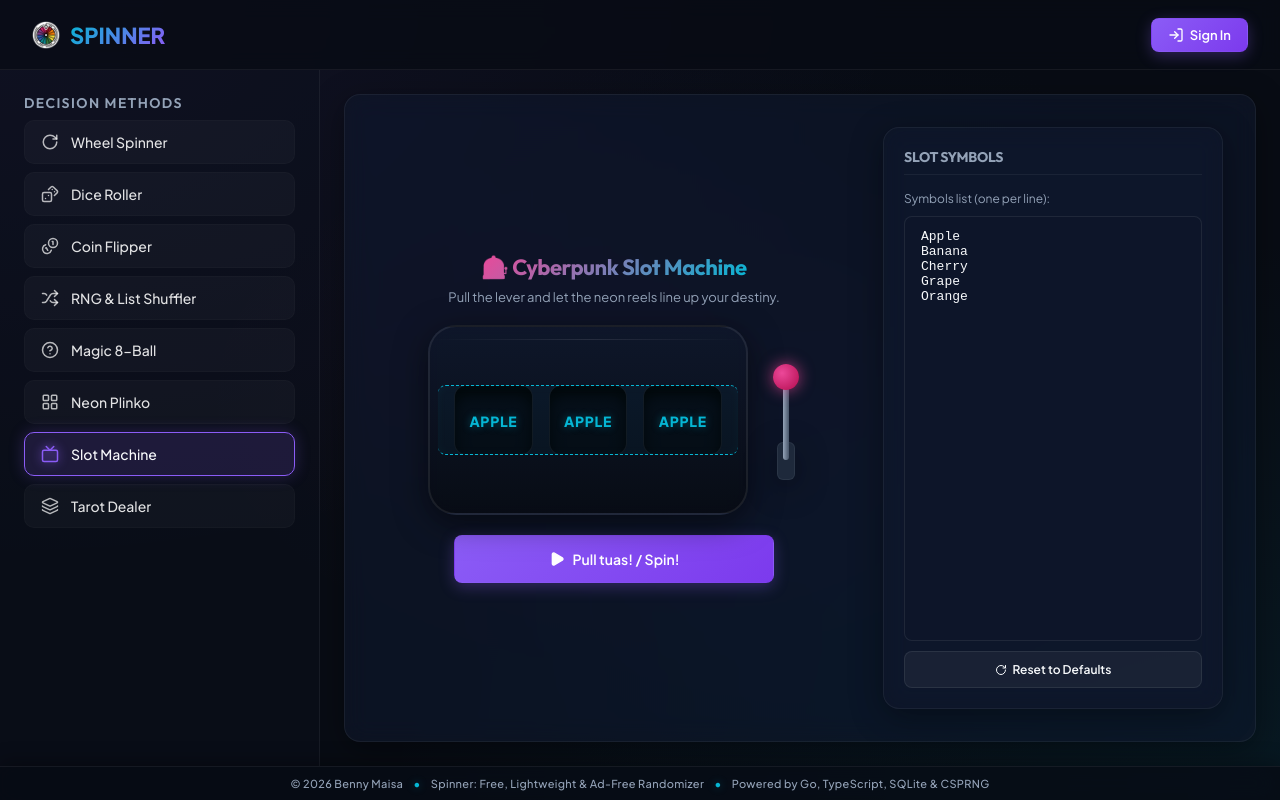
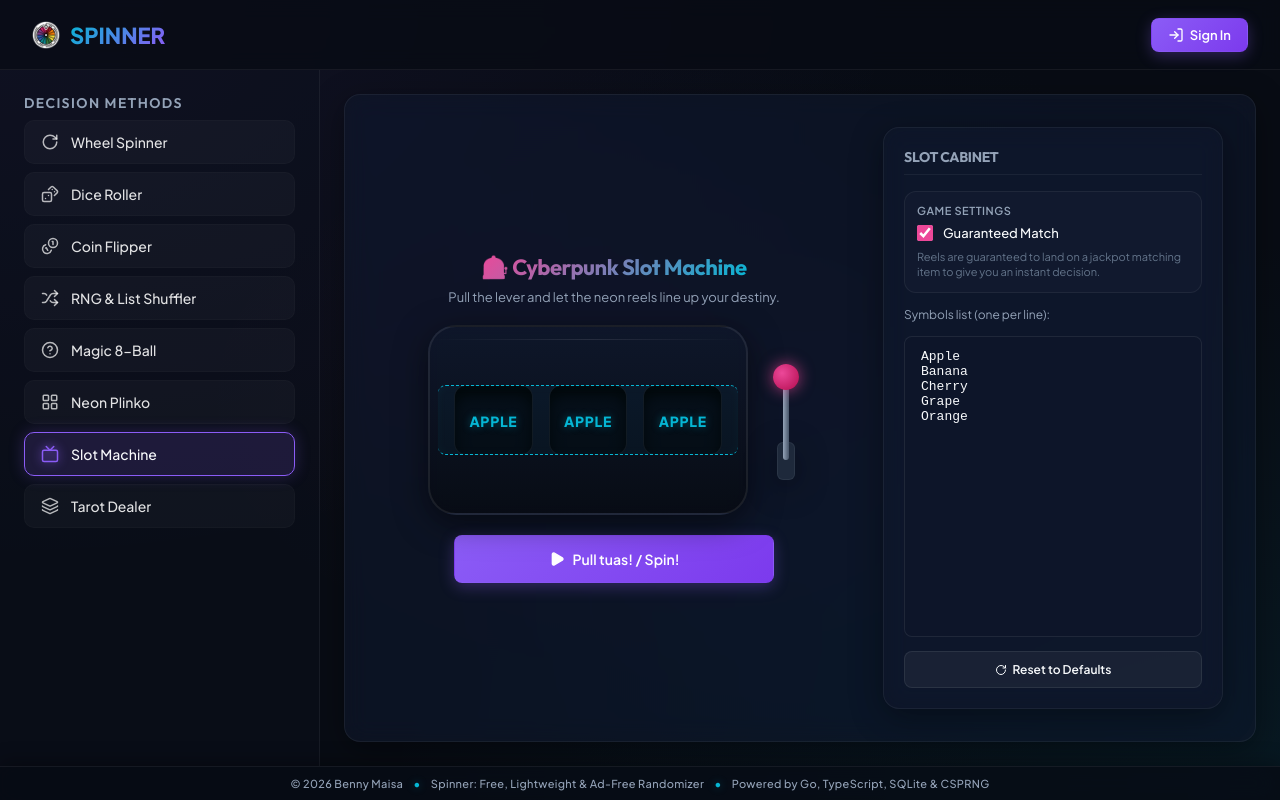
Before and after one commit to alexmaisa/spinner, a React (Vite) app in the folder frontend/: page / in a window 1280 px wide. Both pictures are taken after a click on the button "Slot Machine". Built offline with nearby package versions, Linux system fonts and the light colour scheme.

Commit message:
feat(frontend): allow slot machine reels to spin independently with new guaranteed match toggle

```diff
--- a/frontend/src/components/SlotMachine.tsx
+++ b/frontend/src/components/SlotMachine.tsx
@@ -6,6 +6,9 @@ export const SlotMachine: React.FC = () => {
   const [isSpinning, setIsSpinning] = useState(false);
   const [leverPulled, setLeverPulled] = useState(false);
   const [winner, setWinner] = useState<string | null>(null);
+  const [guaranteedMatch, setGuaranteedMatch] = useState(true);
+  const [gameResult, setGameResult] = useState<'win' | 'lose' | null>(null);
+  const [stoppedItems, setStoppedItems] = useState<string[]>([]);
 
   // Reels states
   const [reelOffsets, setReelOffsets] = useState<number[]>([0, 0, 0]);
@@ -26,11 +29,30 @@ export const SlotMachine: React.FC = () => {
     setIsSpinning(true);
     setLeverPulled(true);
     setWinner(null);
+    setGameResult(null);
     setOptionsList(items);
 
-    // Dynamic selection (Single winning item)
-    const winningIdx = Math.floor(Math.random() * items.length);
-    const winItem = items[winningIdx];
+    // Dynamic selection for the 3 reels
+    let idx1 = 0;
+    let idx2 = 0;
+    let idx3 = 0;
+
+    if (guaranteedMatch) {
+      // All reels stop on the same winning item
+      const winIdx = Math.floor(Math.random() * items.length);
+      idx1 = winIdx;
+      idx2 = winIdx;
+      idx3 = winIdx;
+    } else {
+      // Independent reels stop on random items
+      idx1 = Math.floor(Math.random() * items.length);
+      idx2 = Math.floor(Math.random() * items.length);
+      idx3 = Math.floor(Math.random() * items.length);
+    }
+
+    const item1 = items[idx1];
+    const item2 = items[idx2];
+    const item3 = items[idx3];
 
     // Trigger physical lever pull animation reset
     setTimeout(() => setLeverPulled(false), 400);
@@ -40,9 +62,9 @@ export const SlotMachine: React.FC = () => {
     const listHeight = items.length * itemHeight;
 
     const targetOffsets = [
-      -(winningIdx * itemHeight + listHeight * (repeats - 3)),
-      -(winningIdx * itemHeight + listHeight * (repeats - 2)),
-      -(winningIdx * itemHeight + listHeight * (repeats - 1))
+      -(idx1 * itemHeight + listHeight * (repeats - 3)),
+      -(idx2 * itemHeight + listHeight * (repeats - 2)),
+      -(idx3 * itemHeight + listHeight * (repeats - 1))
     ];
 
     // Spin Reel 1
@@ -62,7 +84,15 @@ export const SlotMachine: React.FC = () => {
 
     // Finished rolling trigger (Reel 3 finishes at 3.3 seconds total)
     setTimeout(() => {
-      setWinner(winItem);
+      const isWin = item1 === item2 && item2 === item3;
+      setStoppedItems([item1, item2, item3]);
+      if (isWin) {
+        setWinner(item1);
+        setGameResult('win');
+      } else {
+        setWinner(null);
+        setGameResult('lose');
+      }
       setIsSpinning(false);
     }, 3300);
   };
@@ -239,19 +269,40 @@ export const SlotMachine: React.FC = () => {
 
         {/* Spin trigger & Winner message display */}
         <div style={{ width: '100%', maxWidth: '320px', display: 'flex', flexDirection: 'column', gap: '14px' }}>
-          {winner && !isSpinning && (
+          {!isSpinning && gameResult === 'win' && winner && (
             <div className="pulse-glow glass-panel floating" style={{
-              padding: '10px 24px',
+              padding: '12px 24px',
               background: 'rgba(15, 23, 42, 0.95)',
-              border: '1px solid var(--neon-pink)',
+              border: '2.5px solid var(--neon-pink)',
               color: 'var(--text-primary)',
               fontSize: '15px',
               fontWeight: 'bold',
               borderRadius: '20px',
               textAlign: 'center',
-              alignSelf: 'center'
+              alignSelf: 'center',
+              boxShadow: '0 0 20px var(--neon-pink-glow)'
             }}>
-              Match! Winner: <span style={{ color: 'var(--neon-pink)', fontSize: '18px' }}>{winner}</span>
+              🎉 JACKPOT! Winner: <span style={{ color: 'var(--neon-pink)', fontSize: '18px', textShadow: '0 0 8px var(--neon-pink-glow)' }}>{winner}</span>
+            </div>
+          )}
+
+          {!isSpinning && gameResult === 'lose' && stoppedItems.length === 3 && (
+            <div className="glass-panel" style={{
+              padding: '12px 20px',
+              background: 'rgba(30, 41, 59, 0.7)',
+              border: '1px solid rgba(255, 255, 255, 0.1)',
+              color: 'var(--text-secondary)',
+              fontSize: '13px',
+              borderRadius: '16px',
+              textAlign: 'center',
+              alignSelf: 'center',
+              lineHeight: '1.5'
+            }}>
+              ❌ No Match! Landed on:<br />
+              <span style={{ color: 'var(--neon-cyan)', fontWeight: 'bold' }}>{stoppedItems[0]}</span> |{' '}
+              <span style={{ color: 'var(--neon-purple)', fontWeight: 'bold' }}>{stoppedItems[1]}</span> |{' '}
+              <span style={{ color: 'var(--neon-pink)', fontWeight: 'bold' }}>{stoppedItems[2]}</span>
+              <div style={{ fontSize: '11px', marginTop: '6px', opacity: 0.8 }}>Pull the lever again for a Jackpot match!</div>
             </div>
           )}
 
@@ -264,16 +315,53 @@ export const SlotMachine: React.FC = () => {
 
       {/* Options Sidebar */}
       <div className="glass-panel" style={{ padding: '20px', display: 'flex', flexDirection: 'column', height: '100%', minHeight: 0, boxSizing: 'border-box' }}>
-        <h4 style={{ fontSize: '14px', borderBottom: '1px solid var(--border-color)', paddingBottom: '8px', marginBottom: '16px', color: 'var(--text-secondary)' }}>SLOT SYMBOLS</h4>
+        <h4 style={{ fontSize: '14px', borderBottom: '1px solid var(--border-color)', paddingBottom: '8px', marginBottom: '16px', color: 'var(--text-secondary)' }}>SLOT CABINET</h4>
 
-        <div style={{ display: 'flex', flexDirection: 'column', flex: 1, gap: '10px', minHeight: 0 }}>
+        <div style={{ display: 'flex', flexDirection: 'column', flex: 1, gap: '14px', minHeight: 0 }}>
+          {/* Game Mode Settings Toggle */}
+          <div style={{
+            background: 'rgba(255, 255, 255, 0.02)',
+            border: '1px solid var(--border-color)',
+            borderRadius: '12px',
+            padding: '12px',
+            display: 'flex',
+            flexDirection: 'column',
+            gap: '8px'
+          }}>
+            <span style={{ fontSize: '11px', textTransform: 'uppercase', letterSpacing: '0.05em', color: 'var(--text-secondary)', fontWeight: 600 }}>
+              Game Settings
+            </span>
+            <label style={{ display: 'flex', alignItems: 'center', gap: '10px', cursor: 'pointer', fontSize: '13px', userSelect: 'none' }}>
+              <input
+                type="checkbox"
+                checked={guaranteedMatch}
+                onChange={(e) => setGuaranteedMatch(e.target.checked)}
+                disabled={isSpinning}
+                style={{
+                  accentColor: 'var(--neon-pink)',
+                  width: '16px',
+                  height: '16px',
+                  cursor: 'pointer'
+                }}
+              />
+              <span style={{ color: 'var(--text-primary)', fontWeight: 500 }}>
+                Guaranteed Match
+              </span>
+            </label>
+            <p style={{ fontSize: '11px', color: 'var(--text-muted)', margin: 0, lineHeight: '1.4' }}>
+              {guaranteedMatch
+                ? "Reels are guaranteed to land on a jackpot matching item to give you an instant decision."
+                : "Reels stop independently. Pull the lever and only get a decision if you hit a jackpot match!"}
+            </p>
+          </div>
+
           <label style={{ fontSize: '12px', color: 'var(--text-secondary)' }}>Symbols list (one per line):</label>
           <textarea
             className="glass-input"
             value={optionsText}
             onChange={(e) => setOptionsText(e.target.value)}
             placeholder="Apple\nBanana\nCherry"
-            style={{ flex: 1, minHeight: '180px', fontSize: '13px', fontFamily: 'monospace', resize: 'none' }}
+            style={{ flex: 1, minHeight: '150px', fontSize: '13px', fontFamily: 'monospace', resize: 'none' }}
             disabled={isSpinning}
           />
           <button
```
